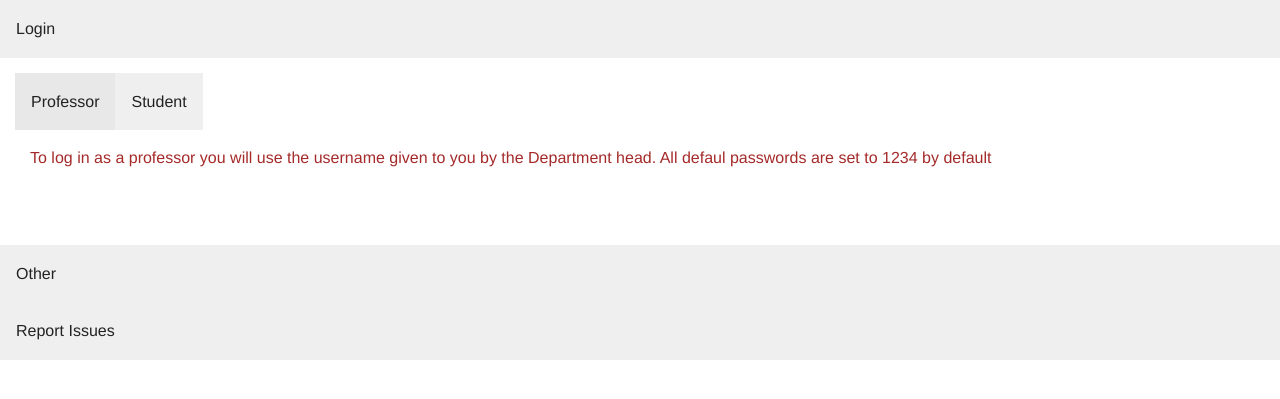
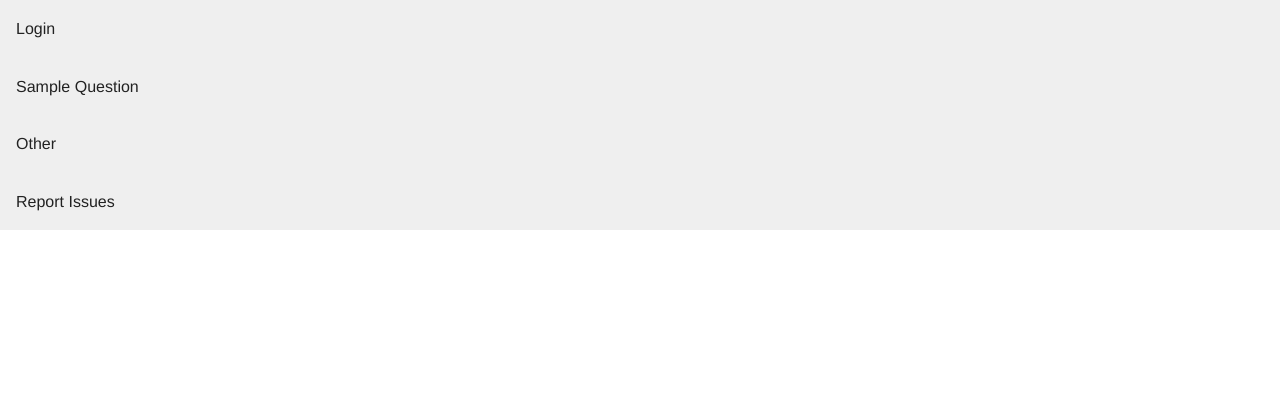
Before and after one commit to NonprofitSoftwareSuperGroup/CAS3Files, a PHP site: page /helpPage.php in a window 1280 px wide. Shown: the part 45-444 px from the top of the page. Run offline with PHP 8.4, Linux system fonts and the light colour scheme.

Commit message:
Update helpPage.php

```diff
--- a/helpPage.php
+++ b/helpPage.php
@@ -4,13 +4,13 @@
 <dl class="accordion" data-accordion>
   <dd>
     <a href="#panel1">Login</a>
-    <div id="panel1" class="content active">
+    <div id="panel1" class="content">
       <dl class="tabs" data-tab>
         <dd class="active"><a href="#panel2-1">Professor</a></dd>
         <dd><a href="#panel2-2">Student</a></dd>
       </dl>
       <div class="tabs-content">
-        <div class="content active" id="panel2-1">
+        <div class="content" id="panel2-1">
           <p>To log in as a professor you will use the username
           given to you by the Department head. All defaul passwords are set to
           1234 by default</p>
@@ -25,16 +25,24 @@
       </div>
     </div>
   </dd>
-  <dd>
-    <a href="#panel2">Other</a>
+    <dd>
+    <a href="#panel2">Sample Question</a>
     <div id="panel2" class="content">
-     This space is reserved for other issues that the user might run into.
+		<p>A is the correct answer. When you submit an answer and its wrong a window
+		telling you this should pop up. Only one answer can be selected at a time. After
+		correctly answering the question, you should be taken to the proper course assessment.</p>
     </div>
   </dd>
   <dd>
-    <a href="#panel3">Report Issues</a>
+    <a href="#panel3">Other</a>
     <div id="panel3" class="content">
-      To report bugs please email admin@CAS3.com
+     <p>This space is reserved for other issues that the user might run into.</p>
+    </div>
+  </dd>
+  <dd>
+    <a href="#panel4">Report Issues</a>
+    <div id="panel4" class="content">
+      <p>To report bugs please email admin@CAS3.com</p>
     </div>
   </dd>
 </dl>
```
